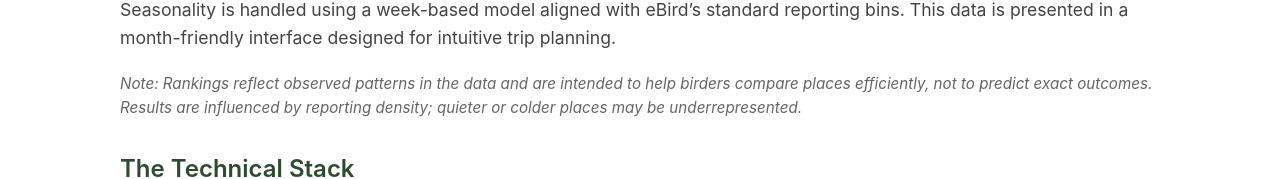
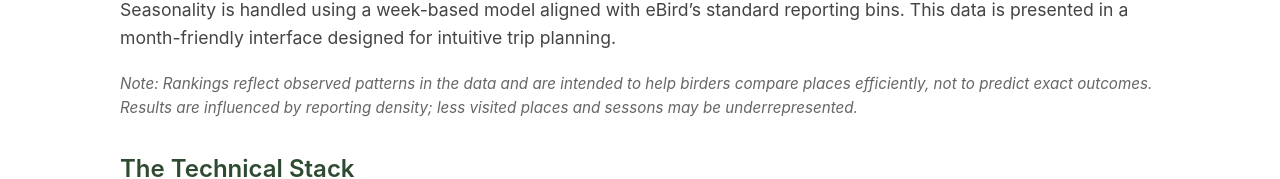
Before and after one commit to lastgreatplaces/LGP-Birds, a Next.js app: page /methods in a window 1280 px wide. Shown: the part 711-890 px from the top of the page. Built offline with nearby package versions, Linux system fonts and the light colour scheme.

Commit message:
Update language in methods

```diff
--- a/app/methods/page.tsx
+++ b/app/methods/page.tsx
@@ -38,7 +38,7 @@ export default function MethodsPage() {
         <p style={{ fontSize: '0.95rem', color: '#666', fontStyle: 'italic' }}>
           Note: Rankings reflect observed patterns in the data and are intended to help birders compare
           places efficiently, not to predict exact outcomes. Results are influenced by reporting density;
-          quieter or colder places may be underrepresented.
+        less visited places and sessons may be underrepresented.
         </p>
 
         <h2 style={{ marginTop: '30px' }}>The Technical Stack</h2>
```
